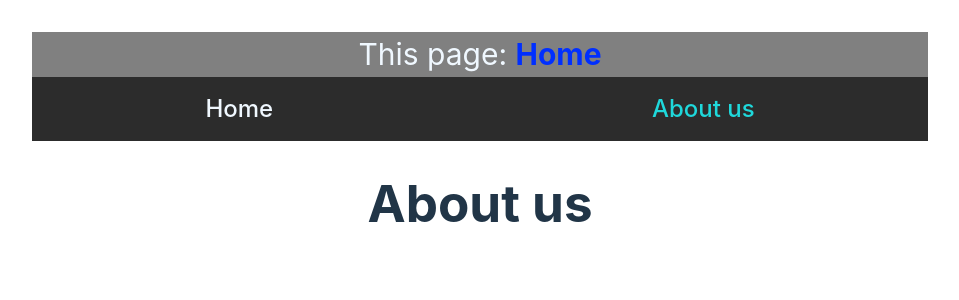
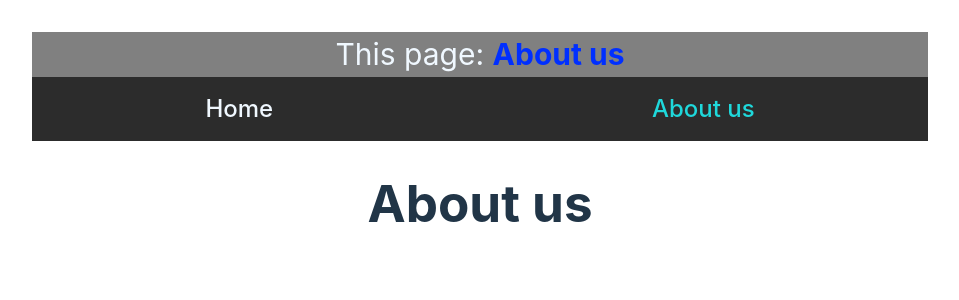
Before and after one commit to hell-llex/rs-school-react, a React (Vite) app: page /about in a window 1280 px wide. Shown: the top 300 px of the page, without its empty margins (160-1119 px from the left). Built offline with nearby package versions, Linux system fonts and the light colour scheme.

Commit message:
fix: fix header

```diff
--- a/src/App.css
+++ b/src/App.css
@@ -8,8 +8,9 @@
 
 .header {
   width: 70vw;
+  margin: 0 auto;
   display: flex;
-  flex-direction: column;;
+  flex-direction: column;
   justify-content: space-between;
   align-items: center;
   background-color: rgb(44, 44, 44);
--- a/src/App.tsx
+++ b/src/App.tsx
@@ -1,9 +1,6 @@
-// import { useState } from 'react';
-// import reactLogo from './assets/react.svg';
-// import viteLogo from '/vite.svg';
 import './App.css';
 import React from 'react';
-import { Routes, Route, NavLink } from 'react-router-dom';
+import { Routes, Route } from 'react-router-dom';
 
 import { HomePage } from './pages/HomePage';
 import { AboutPage } from './pages/AboutPage';
@@ -12,20 +9,6 @@ import { NotFoundPage } from './pages/NotFoundPage';
 function App() {
   return (
     <>
-      <header className="header">
-        <div className="thisPage">
-          This page: <span className="page"> Home</span>
-        </div>
-        <nav className="nav">
-          <NavLink to="/" className="nav-item">
-            Home
-          </NavLink>
-
-          <NavLink to="/about" className="nav-item">
-            About us
-          </NavLink>
-        </nav>
-      </header>
       <Routes>
         <Route path="/" element={<HomePage />} />
         <Route path="/about" element={<AboutPage />} />
--- /dev/null
+++ b/src/components/Header.tsx
@@ -0,0 +1,27 @@
+import React from 'react';
+import '../App.css';
+import { NavLink } from 'react-router-dom';
+
+interface HeaderProps {
+  title: string;
+}
+
+const Header = ({ title }: HeaderProps) => {
+  return (
+    <header className="header">
+      <div className="thisPage">
+        This page: <span className="page"> {title}</span>
+      </div>
+      <nav className="nav">
+        <NavLink to="/" className="nav-item">
+          Home
+        </NavLink>
+        <NavLink to="/about" className="nav-item">
+          About us
+        </NavLink>
+      </nav>
+    </header>
+  );
+};
+
+export { Header };
--- a/src/pages/AboutPage.tsx
+++ b/src/pages/AboutPage.tsx
@@ -1,8 +1,10 @@
+import { Header } from '../components/Header';
 import React from 'react';
 
 const AboutPage = () => {
   return (
     <div>
+      <Header title="About us" />
       <h1>About us</h1>
     </div>
   );
--- a/src/pages/HomePage.tsx
+++ b/src/pages/HomePage.tsx
@@ -1,9 +1,11 @@
 import React from 'react';
 import '../App.css';
+import { Header } from '../components/Header';
 
 const HomePage = () => {
   return (
     <div className="App">
+      <Header title="Home" />
       <h1>Home Page</h1>
     </div>
   );
```
